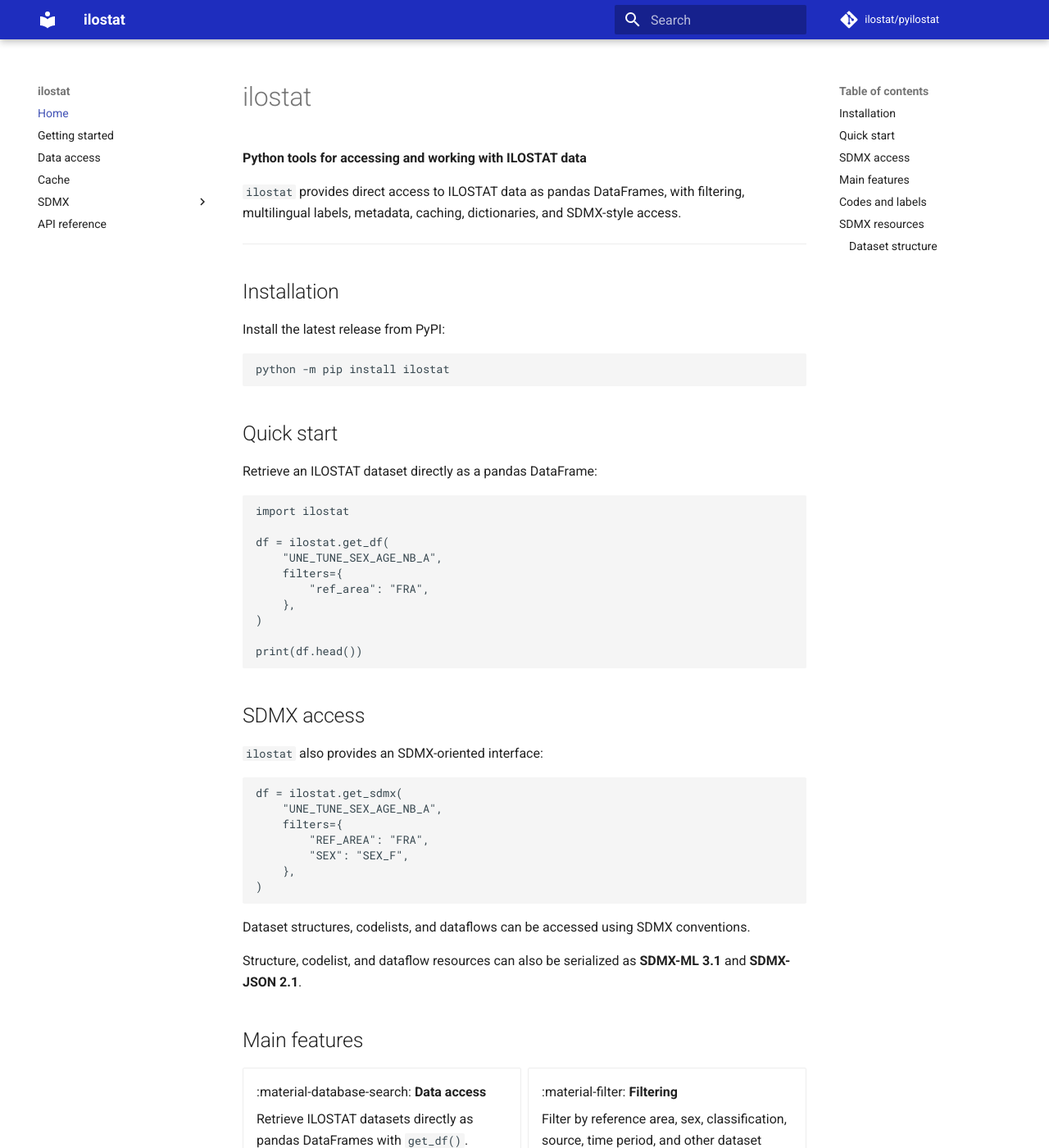
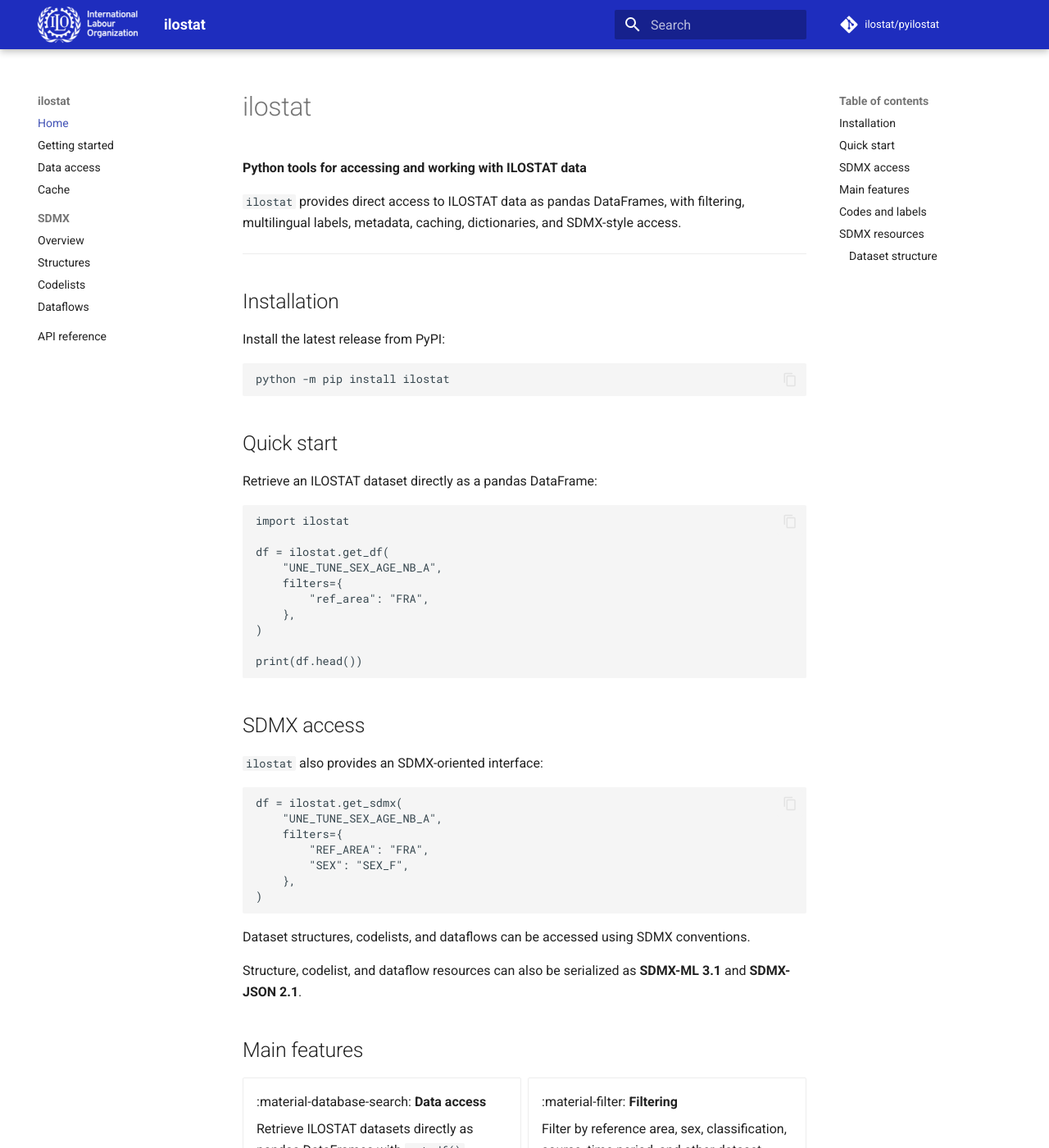
Before and after one commit to ilostat/pyilostat, an MkDocs documentation site: the page built from docs/index.md, in a window 1280 px wide and 1400 px high. Shown: the whole window at 82% size. Built offline with MkDocs 1.6.1 and Material for MkDocs 9.7.7, drawn with Linux system fonts in a browser that asks for light colours; comment, search, counter and statistics services are not loaded.

Commit message:
Add ILO branding to documentation

```diff
--- a/docs/stylesheets/extra.css
+++ b/docs/stylesheets/extra.css
@@ -5,3 +5,13 @@
 .md-tabs {
     background-color: #1E2DBE;
 }
+
+.md-header__button.md-logo {
+    padding: 0.2rem 0.4rem;
+}
+
+.md-header__button.md-logo img,
+.md-header__button.md-logo svg {
+    width: auto;
+    height: 2.2rem;
+}
--- a/mkdocs.yml
+++ b/mkdocs.yml
@@ -7,6 +7,11 @@
 
 theme:
   name: material
+  logo: assets/images/ilo-logo-white.png
+  features:
+    - navigation.sections
+    - navigation.top
+    - content.code.copy
 
 extra_css:
   - stylesheets/extra.css
```
Also changed, not shown: docs/assets/images/ilo-logo-white.png (added).
